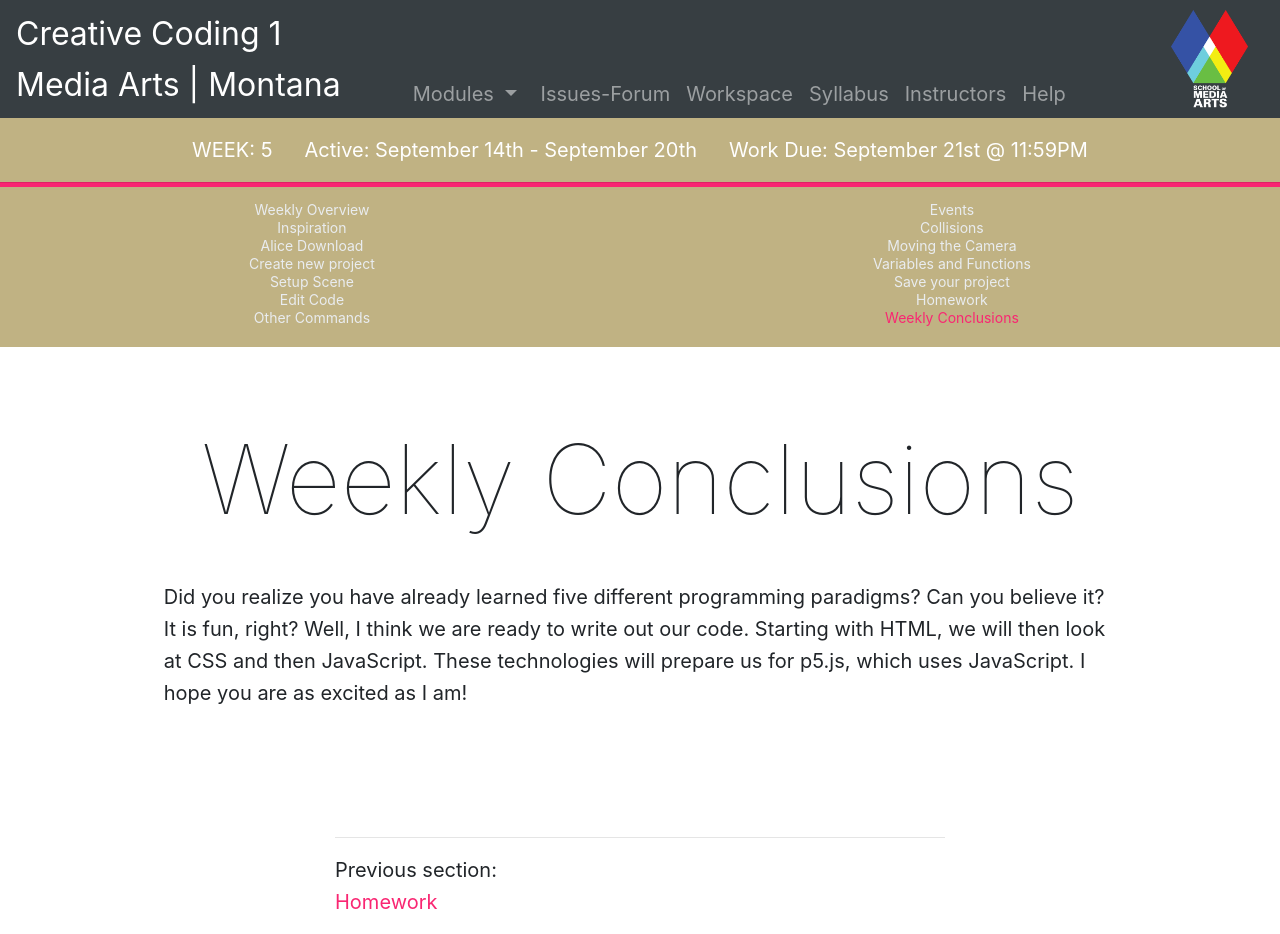
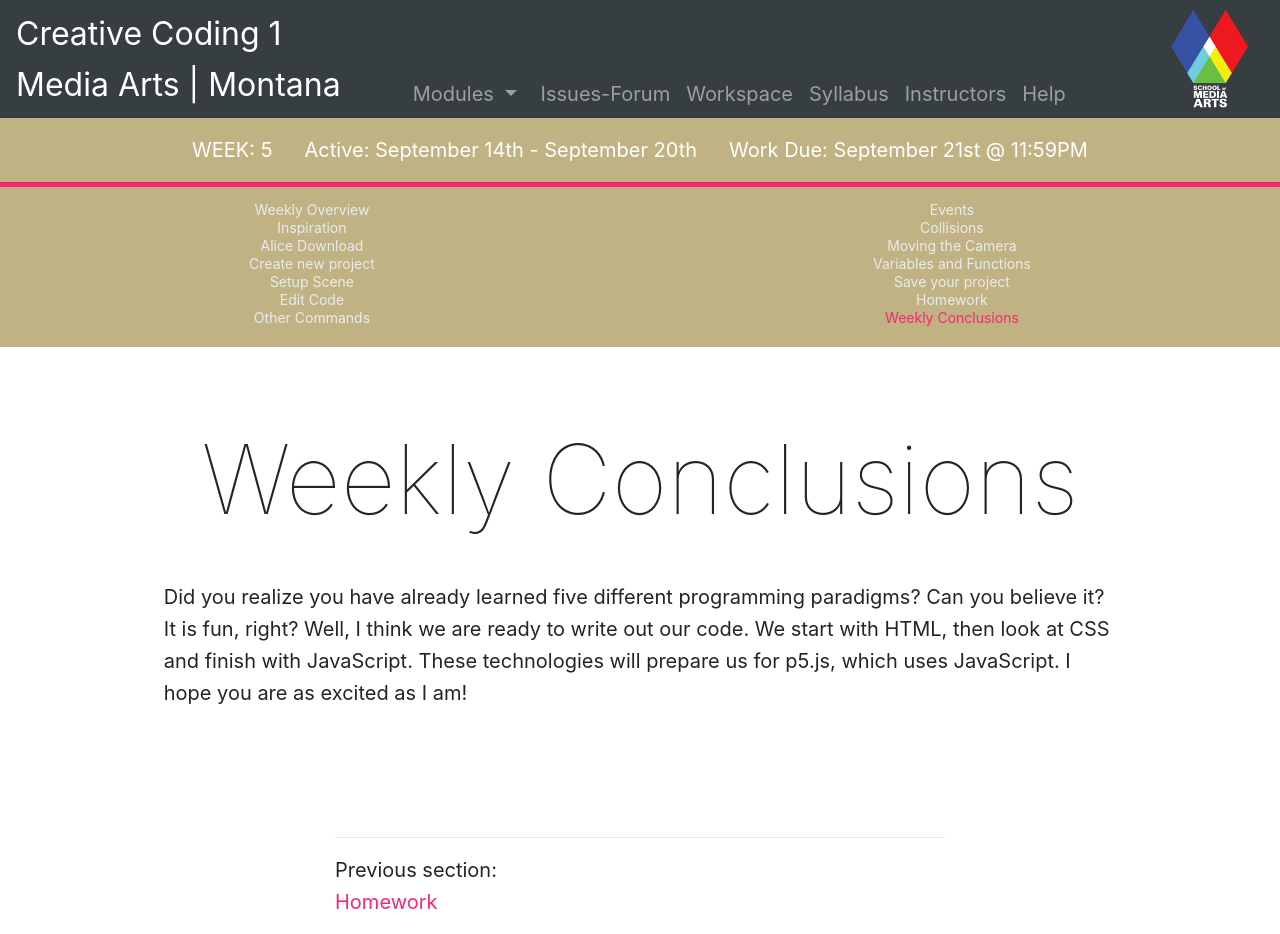
Before and after one commit to Montana-Media-Arts/120_CreativeCoding1-Fall2020, a Jekyll site: the page built from modules/week-5/_posts/2017-03-30-conclusions.md, in a window 1280 px wide. Built offline with Jekyll 4.4.1, drawn with Linux system fonts in a browser that asks for light colours; nearby versions of some CDN libraries.

Commit message:
Update 2017-03-30-conclusions.md

```diff
--- a/modules/week-5/_posts/2017-03-30-conclusions.md
+++ b/modules/week-5/_posts/2017-03-30-conclusions.md
@@ -6,4 +6,4 @@ jotted: false
 
 # Weekly Conclusions
 
-Did you realize you have already learned five different programming paradigms?  Can you believe it? It is fun, right?  Well, I think we are ready to write out our code. Starting with HTML, we will then look at CSS and then JavaScript.  These technologies will prepare us for p5.js, which uses JavaScript.  I hope you are as excited as I am!
+Did you realize you have already learned five different programming paradigms?  Can you believe it? It is fun, right?  Well, I think we are ready to write out our code. We start with HTML, then look at CSS and finish with JavaScript.  These technologies will prepare us for p5.js, which uses JavaScript.  I hope you are as excited as I am!
```
